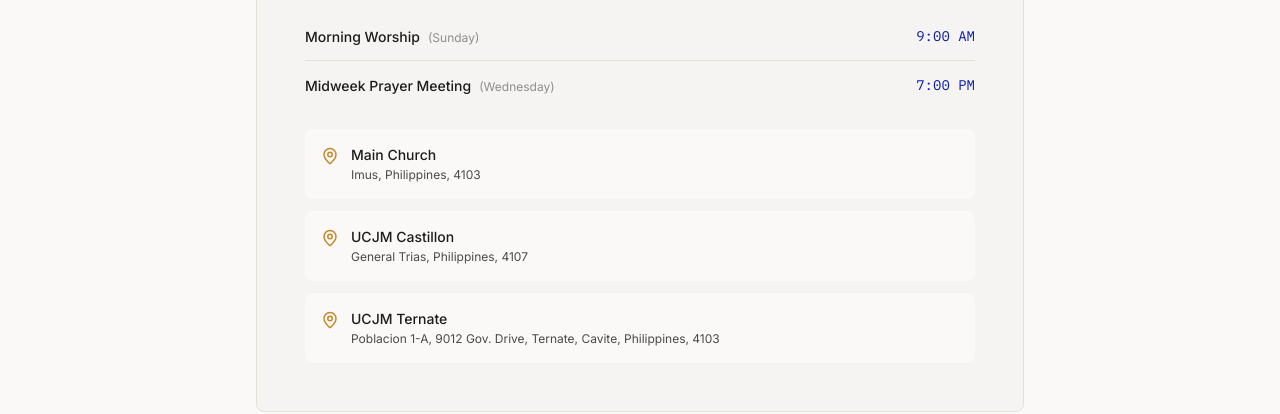
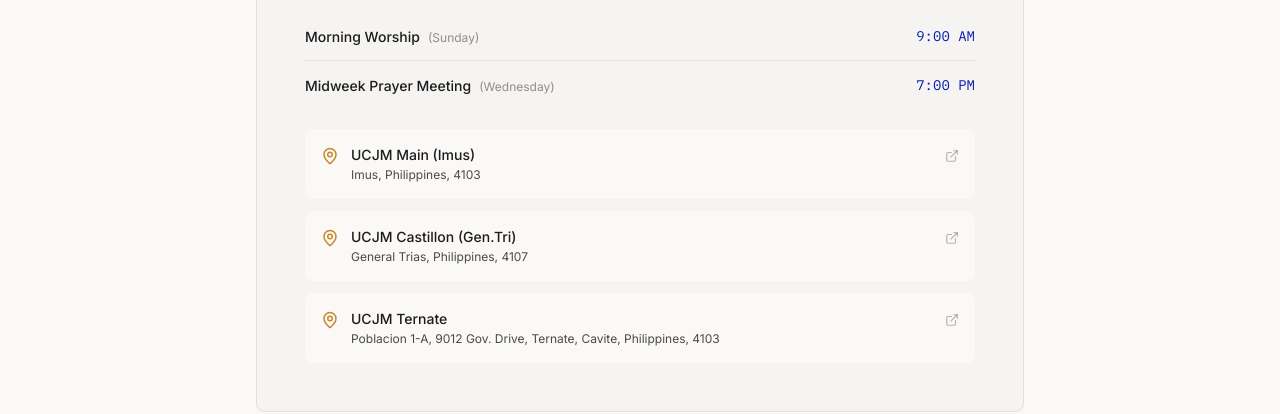
Before and after one commit to Stablhr/ucjm_website, a React (Vite) app: page / in a window 1280 px wide. Shown: the part 1900-2314 px from the top of the page. Built offline with nearby package versions, Linux system fonts and the light colour scheme; no server answers; the database is empty.

Commit message:
add Facebook page links to church locations in Service Times section

```diff
--- a/src/features/home/ServiceTimes.jsx
+++ b/src/features/home/ServiceTimes.jsx
@@ -1,4 +1,4 @@
-import { Clock, MapPin } from 'lucide-react'
+import { Clock, MapPin, ExternalLink } from 'lucide-react'
 import useScrollReveal from '../../hooks/useScrollReveal'
 
 const services = [
@@ -7,9 +7,9 @@
 ]
 
 const locations = [
-  { name: 'Main Church', address: 'Imus, Philippines, 4103' },
-  { name: 'UCJM Castillon', address: 'General Trias, Philippines, 4107' },
-  { name: 'UCJM Ternate', address: 'Poblacion 1-A, 9012 Gov. Drive, Ternate, Cavite, Philippines, 4103' },
+  { name: 'UCJM Main (Imus)', address: 'Imus, Philippines, 4103', facebook: 'https://www.facebook.com/ucjmmain' },
+  { name: 'UCJM Castillon (Gen.Tri)', address: 'General Trias, Philippines, 4107', facebook: 'https://www.facebook.com/UCJMGenTrias' },
+  { name: 'UCJM Ternate', address: 'Poblacion 1-A, 9012 Gov. Drive, Ternate, Cavite, Philippines, 4103', facebook: 'https://www.facebook.com/profile.php?id=100069203779606' },
 ]
 
 export default function ServiceTimes() {
@@ -49,13 +49,20 @@
 
           <div className="mt-8 space-y-3">
             {locations.map((loc) => (
-              <div key={loc.name} className="flex items-start gap-3 rounded-lg bg-ivory p-4">
+              <a
+                key={loc.name}
+                href={loc.facebook}
+                target="_blank"
+                rel="noopener noreferrer"
+                className="flex items-start gap-3 rounded-lg bg-ivory p-4 transition hover:bg-accent/5"
+              >
                 <MapPin size={18} className="mt-0.5 shrink-0 text-accent-warm" />
-                <div>
+                <div className="min-w-0 flex-1">
                   <p className="text-sm font-medium text-charcoal">{loc.name}</p>
                   <p className="mt-0.5 text-xs text-slate">{loc.address}</p>
                 </div>
-              </div>
+                <ExternalLink size={14} className="mt-1 shrink-0 text-slate/40 transition group-hover:text-accent" />
+              </a>
             ))}
           </div>
         </div>
```
